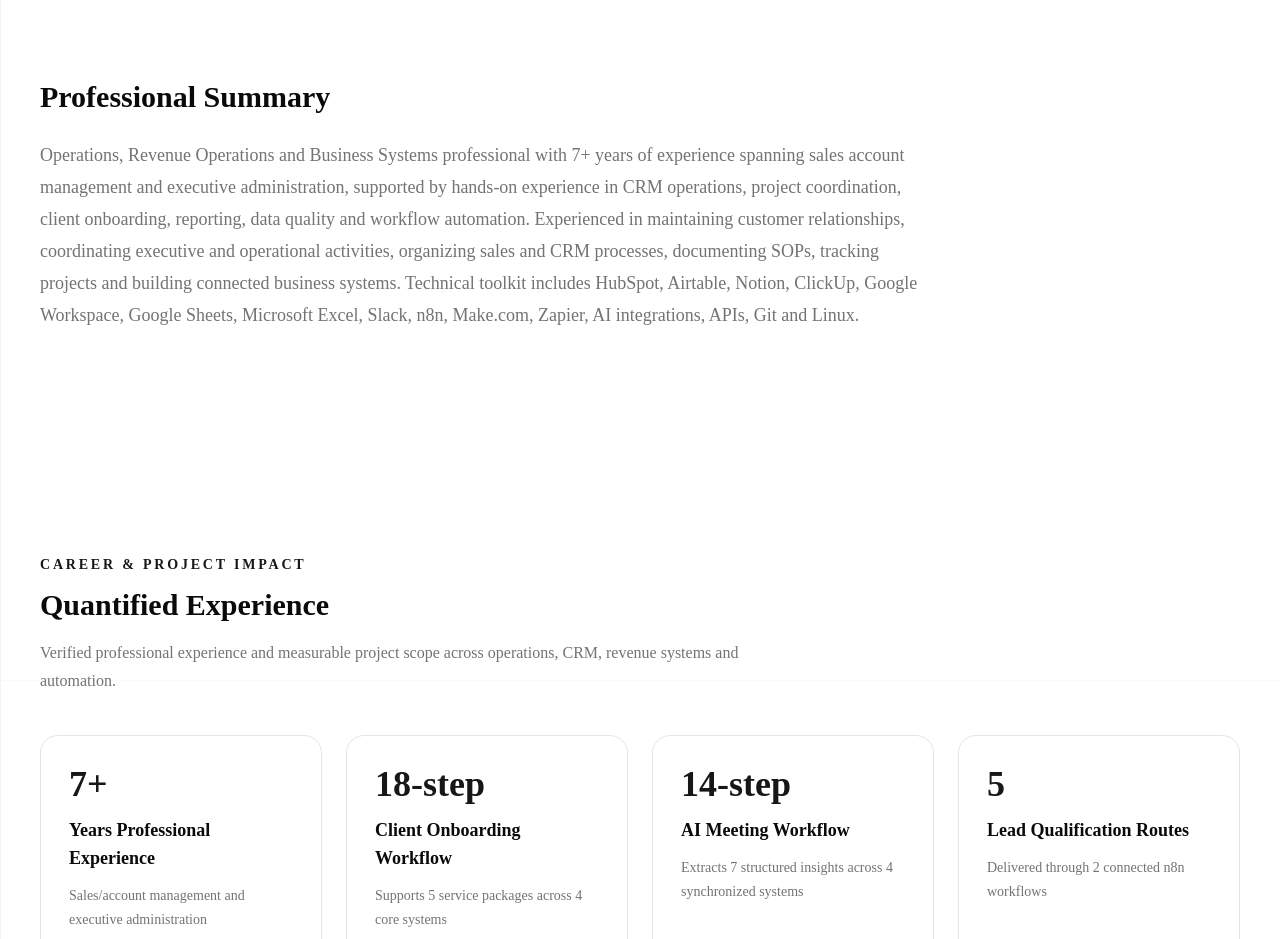
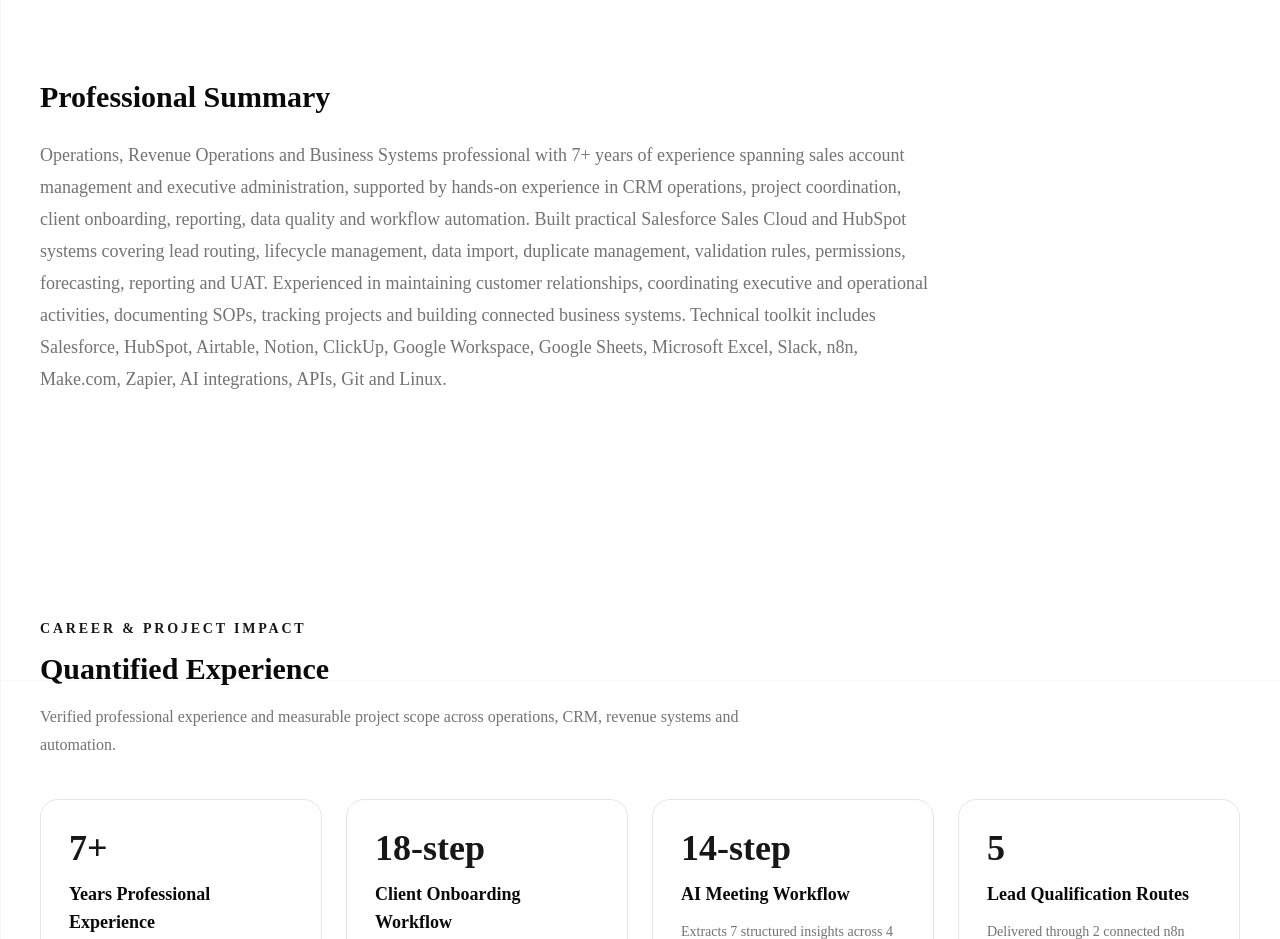
Before and after one commit to Nikkypwetti/nikkytechies-portfolio, a Next.js app: page /resume in a window 1280 px wide. Shown: the part 920-1859 px from the top of the page. Built offline with nearby package versions, Linux system fonts and the light colour scheme.

Commit message:
Add Salesforce CRM governance to profile

```diff
--- a/data/profile.ts
+++ b/data/profile.ts
@@ -3,13 +3,13 @@
 
   brand: "NikkyTechies",
 
-  role: "Operations, RevOps & Business Systems | CRM | Sales Operations | AI Automation",
+  role: "Operations, RevOps & Business Systems | Salesforce & HubSpot CRM | Sales Operations | AI Automation",
 
   tagline:
-    "Connecting customer operations, revenue systems, project delivery, data and automation",
+    "Connecting customer operations, CRM governance, revenue systems, project delivery, data and automation",
 
   summary:
-    "Operations, Revenue Operations and Business Systems professional with 7+ years of experience spanning sales account management and executive administration, supported by hands-on experience in CRM operations, project coordination, client onboarding, reporting, data quality and workflow automation. Experienced in maintaining customer relationships, coordinating executive and operational activities, organizing sales and CRM processes, documenting SOPs, tracking projects and building connected business systems. Technical toolkit includes HubSpot, Airtable, Notion, ClickUp, Google Workspace, Google Sheets, Microsoft Excel, Slack, n8n, Make.com, Zapier, AI integrations, APIs, Git and Linux.",
+    "Operations, Revenue Operations and Business Systems professional with 7+ years of experience spanning sales account management and executive administration, supported by hands-on experience in CRM operations, project coordination, client onboarding, reporting, data quality and workflow automation. Built practical Salesforce Sales Cloud and HubSpot systems covering lead routing, lifecycle management, data import, duplicate management, validation rules, permissions, forecasting, reporting and UAT. Experienced in maintaining customer relationships, coordinating executive and operational activities, documenting SOPs, tracking projects and building connected business systems. Technical toolkit includes Salesforce, HubSpot, Airtable, Notion, ClickUp, Google Workspace, Google Sheets, Microsoft Excel, Slack, n8n, Make.com, Zapier, AI integrations, APIs, Git and Linux.",
 
   location: "Lagos, Nigeria",
 
```
